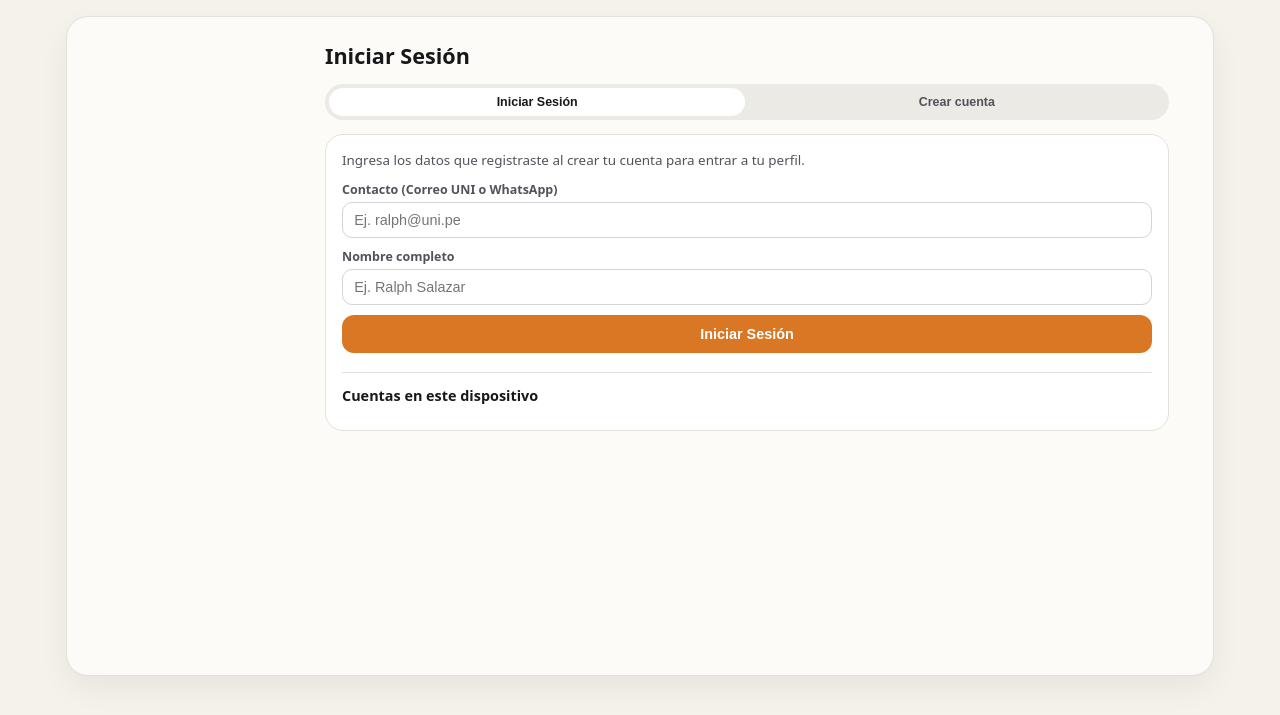
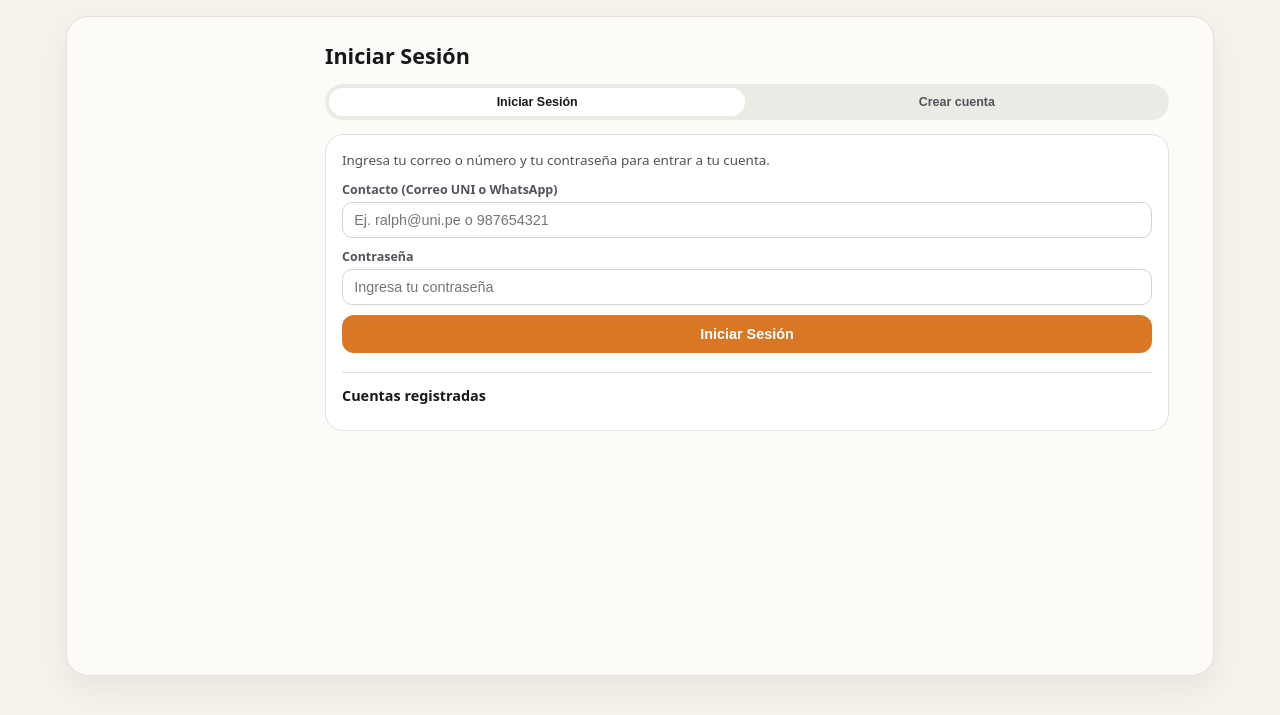
Before and after one commit to rev-salazar25/match-UNI, a plain HTML site: page index.html in a window 1280 px wide. Shown: the part 49-764 px from the top of the page. Drawn offline with Linux system fonts and the light colour scheme; no server answers.

Commit message:
Update index.html

```diff
--- a/index.html
+++ b/index.html
@@ -25,7 +25,7 @@
       <!-- PANTALLA DE ACCESO: INICIAR SESIÓN O CREAR CUENTA -->
       <section id="vista-acceso" class="vista activa" aria-label="Iniciar sesión o crear cuenta">
         <div class="cabecera-seccion">
-          <h2 id="titulo-acceso">Acceso</h2>
+          <h2 id="titulo-acceso">Iniciar Sesión</h2>
         </div>
 
         <div class="tabs-categorias tabs-acceso" role="tablist">
@@ -36,24 +36,24 @@
         <!-- PANEL INICIAR SESIÓN -->
         <div id="panel-iniciar-sesion" class="bloque-app">
           <p class="ayuda-mini">
-            Ingresa los datos que registraste al crear tu cuenta para entrar a tu perfil.
+            Ingresa tu correo o número y tu contraseña para entrar a tu cuenta.
           </p>
 
           <form id="form-iniciar-sesion" class="form-app">
             <label>
               Contacto (Correo UNI o WhatsApp)
-              <input type="text" id="login-contacto" required placeholder="Ej. ralph@uni.pe" />
+              <input type="text" id="login-contacto" required placeholder="Ej. ralph@uni.pe o 987654321" />
             </label>
             <label>
-              Nombre completo
-              <input type="text" id="login-nombre" required placeholder="Ej. Ralph Salazar" />
+              Contraseña
+              <input type="password" id="login-password" required placeholder="Ingresa tu contraseña" />
             </label>
             <p id="error-form-login" class="alerta-error" hidden></p>
             <button type="submit" class="btn-naranja">Iniciar Sesión</button>
           </form>
 
           <div id="bloque-cuentas-existentes" class="bloque-cuentas-inner" hidden>
-            <h3>Cuentas en este dispositivo</h3>
+            <h3>Cuentas registradas</h3>
             <div id="lista-cuentas-existentes" class="chips-wrap"></div>
           </div>
         </div>
@@ -100,7 +100,11 @@
             </label>
             <label>
               Contacto (Correo UNI o WhatsApp)
-              <input type="text" id="reg-contacto" required placeholder="Ej. ralph@uni.pe" />
+              <input type="text" id="reg-contacto" required placeholder="Ej. ralph@uni.pe o 987654321" />
+            </label>
+            <label>
+              Contraseña
+              <input type="password" id="reg-password" required minlength="4" placeholder="Crea una contraseña (mín. 4 caracteres)" />
             </label>
             <label>
               Objetivo principal
@@ -114,6 +118,7 @@
               Descripción corta (opcional)
               <input type="text" id="reg-bio" placeholder="Ej. Busco grupo de estudio para prácticas." />
             </label>
+            <p id="error-form-registro" class="alerta-error" hidden></p>
             <button type="submit" class="btn-naranja">Crear cuenta</button>
           </form>
         </div>
```
